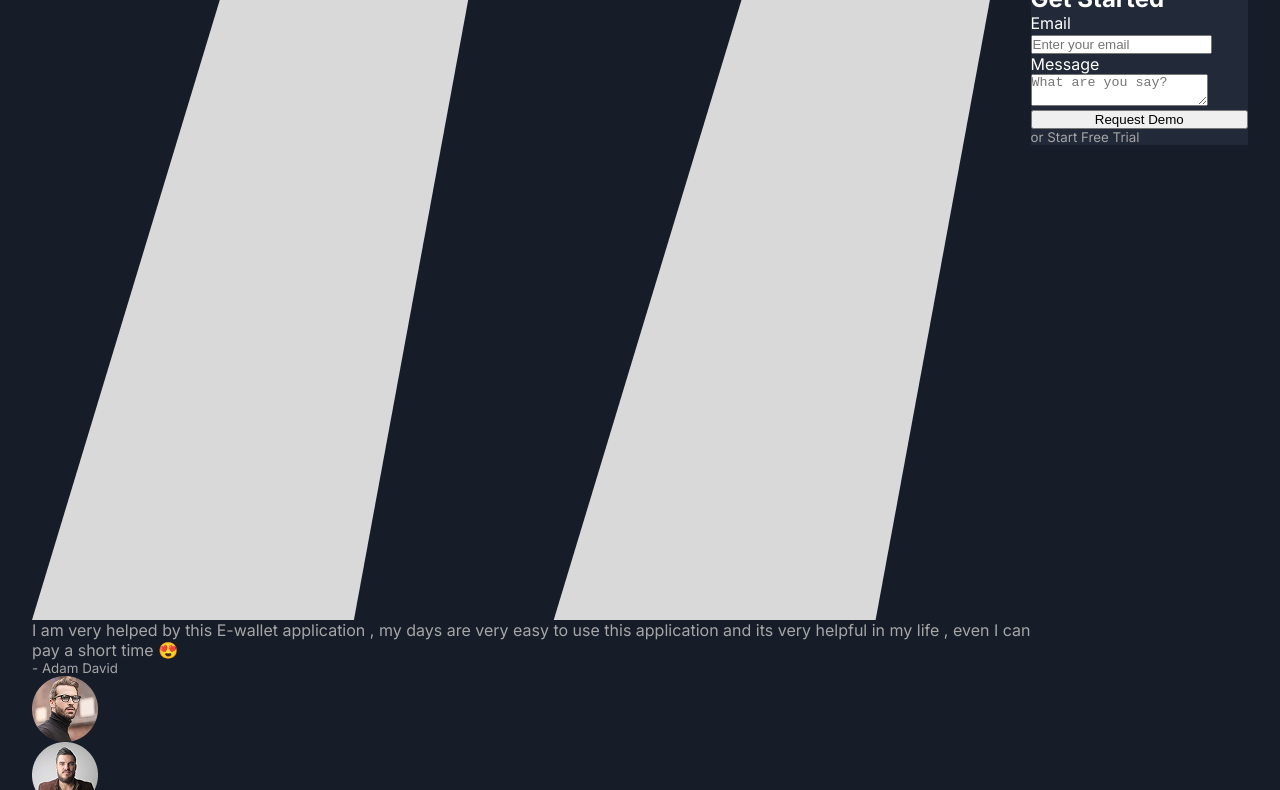
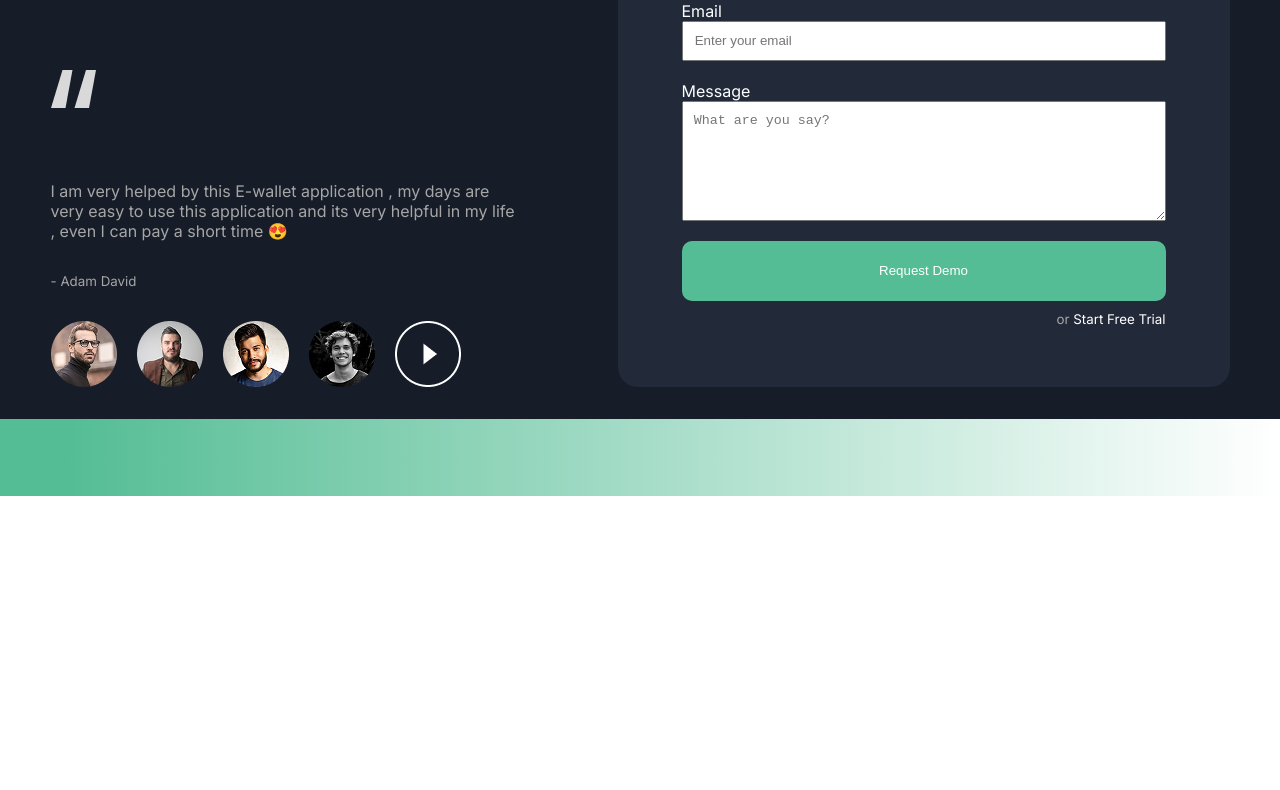
Before and after one commit to silentcodedevv/Webdevdaily, a plain HTML site: page getintouch-challenge/index.html in a window 1280 px wide. Shown: the part 304-1094 px from the top of the page. After the commit the page ends 800 px from the top, so only its background shows below. Drawn offline with Linux system fonts and the light colour scheme.

Commit message:
Finished css file

```diff
--- a/getintouch-challenge/style.css
+++ b/getintouch-challenge/style.css
@@ -27,7 +27,6 @@
 }
 
 img {
-  display: block;
   max-width: 100%;
 }
 
@@ -41,6 +40,7 @@
 .form-container-info {
   display: flex;
   flex-direction: column;
+  gap: 2rem;
 }
 
 .form-container-info > p,
@@ -56,12 +56,72 @@
 .form {
   display: flex;
   flex-direction: column;
+  align-items: center;
+  justify-content: center;
   background-color: var(--FormBgColor);
+  border-radius: 20px;
+  height: 100%;
+}
+
+.form-group-container {
+  width: 100%;
+  max-width: 600px;
+}
+
+.form-group {
+  display: flex;
+  flex-direction: column;
+  text-align: left;
+  width: 100%;
+}
+
+textarea {
+  padding-top: 0.7rem;
+  height: 120px;
+  padding-left: 0.7rem;
+}
+
+.form > h2 {
+  margin: 10px 0px;
+}
+
+.form-group > input {
+  height: 40px;
+  padding-left: 0.7rem;
+}
+
+.form-group-container > .form-group:nth-child(2) {
+  margin: 20px 0px;
+}
+
+.form > button {
+  background-color: var(--MainThemeColor);
+  width: 100%;
+  border: none;
+  color: white;
+  border-radius: 10px;
+  height: 60px;
+  max-width: 600px;
+  cursor: pointer;
+}
+
+.form > button:hover {
+  background-color: #367e62;
+}
+
+.form > small {
+  margin-left: auto;
+  margin-top: 10px;
+}
+
+.trial-text {
+  color: white;
+  cursor: pointer;
 }
 
 /* Mobile view */
 
-@media screen and (width < 648px) {
+@media screen and (width < 1265px) {
   /* Form info section */
   .form-container {
     flex-direction: column;
@@ -74,6 +134,7 @@
 
   .images-of-people {
     display: flex;
+    flex-wrap: wrap;
     justify-content: center;
     gap: 1rem;
   }
@@ -85,5 +146,47 @@
   /* Form section */
   .form {
     margin: 2rem 0rem;
+    padding: 0rem 1rem;
+  }
+
+  .currency-logo {
+    width: 4rem;
   }
 }
+
+/* Desktop styling*/
+@media screen and (width > 1264px) {
+  .form-container {
+    display: flex;
+    justify-content: center;
+    gap: 101px;
+    width: 1439px;
+  }
+
+  .quote-svg {
+    width: 45px;
+    height: 38px;
+    margin: 41px 0px;
+  }
+
+  .images-of-people {
+    display: flex;
+    flex-direction: row;
+    gap: 20px;
+    width: 66px;
+  }
+
+  .form-container-info {
+    width: 466px;
+  }
+
+  .form-container-info > h1 {
+    font-size: 50px;
+    font-weight: 700;
+  }
+
+  .form {
+    width: 612px;
+    padding: 0rem 4rem;
+  }
+}
```
